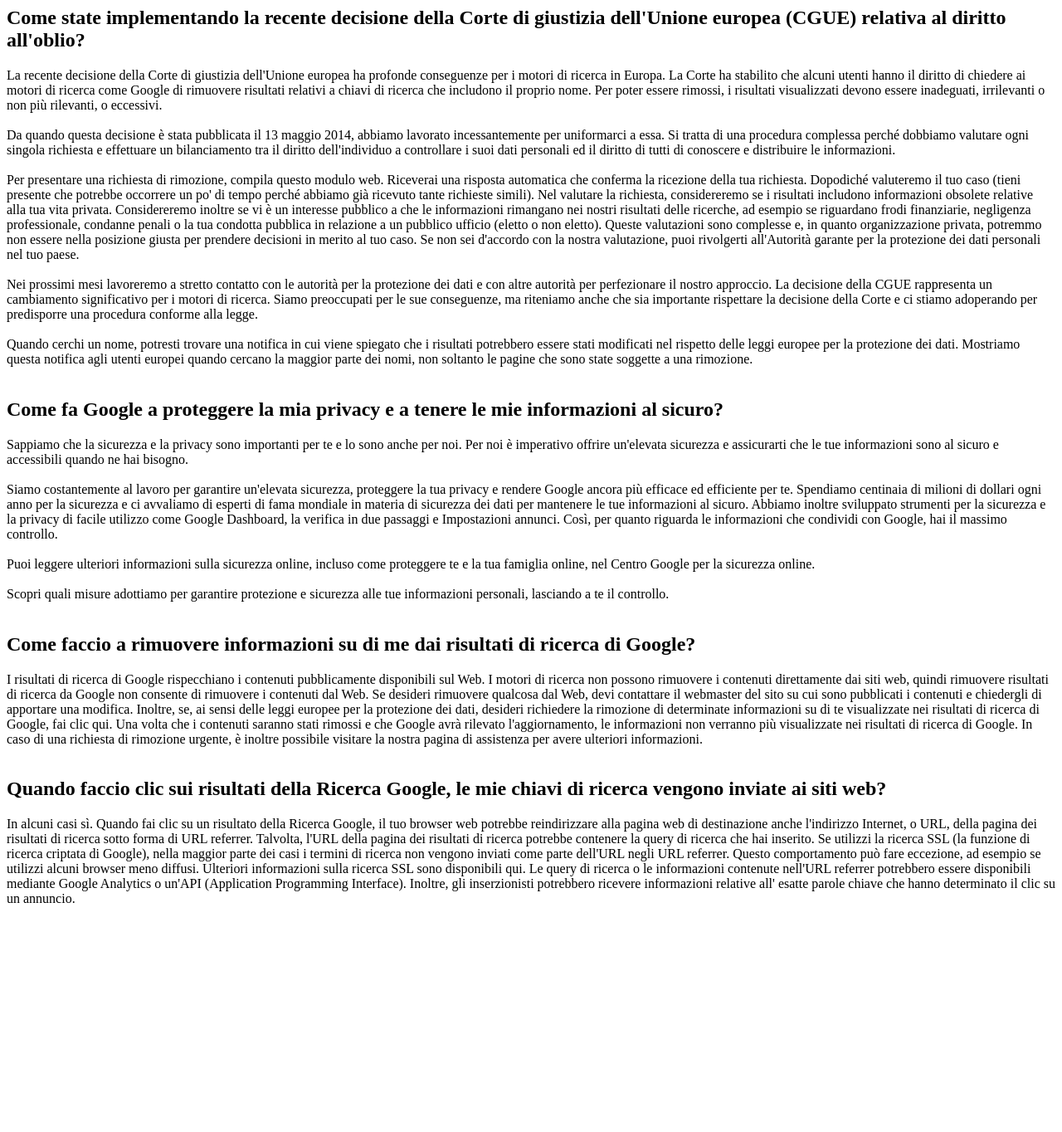
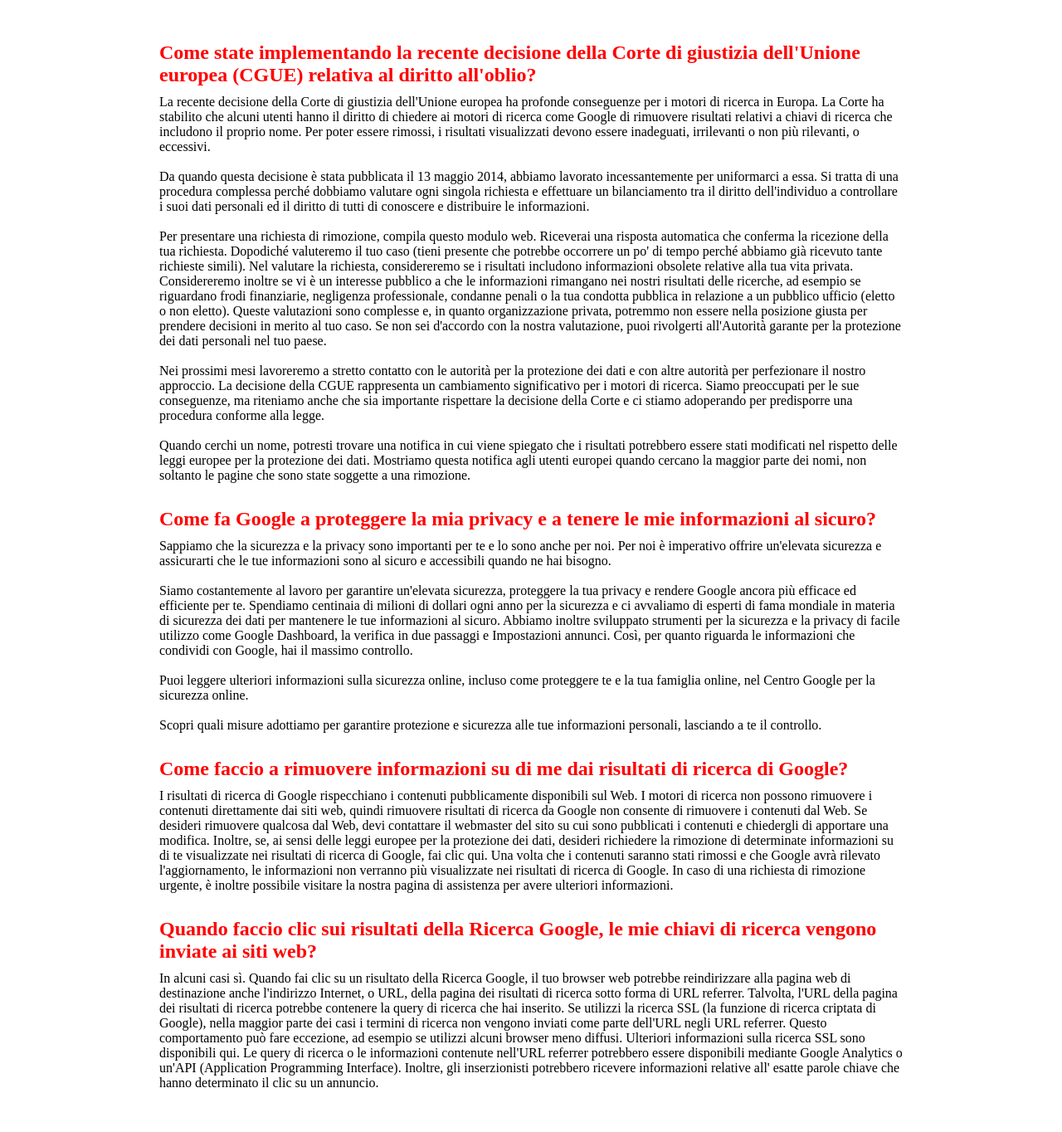
Before and after one commit to fedPass/php-google-faq, a PHP site: page / in a window 1280 px wide. Shown: the whole page at 83% size. Before the commit the page ends 1088 px from the top, so only its background shows below. Run offline with PHP 8.4, Linux system fonts and the light colour scheme.

Commit message:
collegato css

```diff
--- a/index.php
+++ b/index.php
@@ -19,10 +19,24 @@ $faqs = [
     ]
 ];
 
-foreach ($faqs as $value) {
-    echo '<h2>'.$value['domanda'].'</h2>';
-    echo $value['risposta'];
-    echo '<br><br>';
-}
+ ?>
+ <!DOCTYPE html>
+ <html lang="it" dir="ltr">
+     <head>
+         <meta charset="utf-8">
+         <title>Google FAQs</title>
+         <link rel="stylesheet" href="style.css">
+     </head>
+     <body>
 
- ?>
+        <header> </header>
+
+        <div class="display">
+            <?php foreach ($faqs as $value) { ?>
+                <h2><?php echo $value['domanda'] ?></h2>
+                <p><?php echo $value['risposta'] ?></p>
+                <?php } ?>
+        </div>
+
+     </body>
+ </html>
--- /dev/null
+++ b/style.css
@@ -0,0 +1,19 @@
+* {
+    margin: 0;
+    padding: 0;
+    box-sizing: border-box;
+}
+
+.display {
+    width: 70%;
+    margin: 50px auto;
+}
+
+h2 {
+    color: red;
+    margin-bottom: 10px;
+}
+
+p {
+    margin-bottom: 30px;
+}
```
